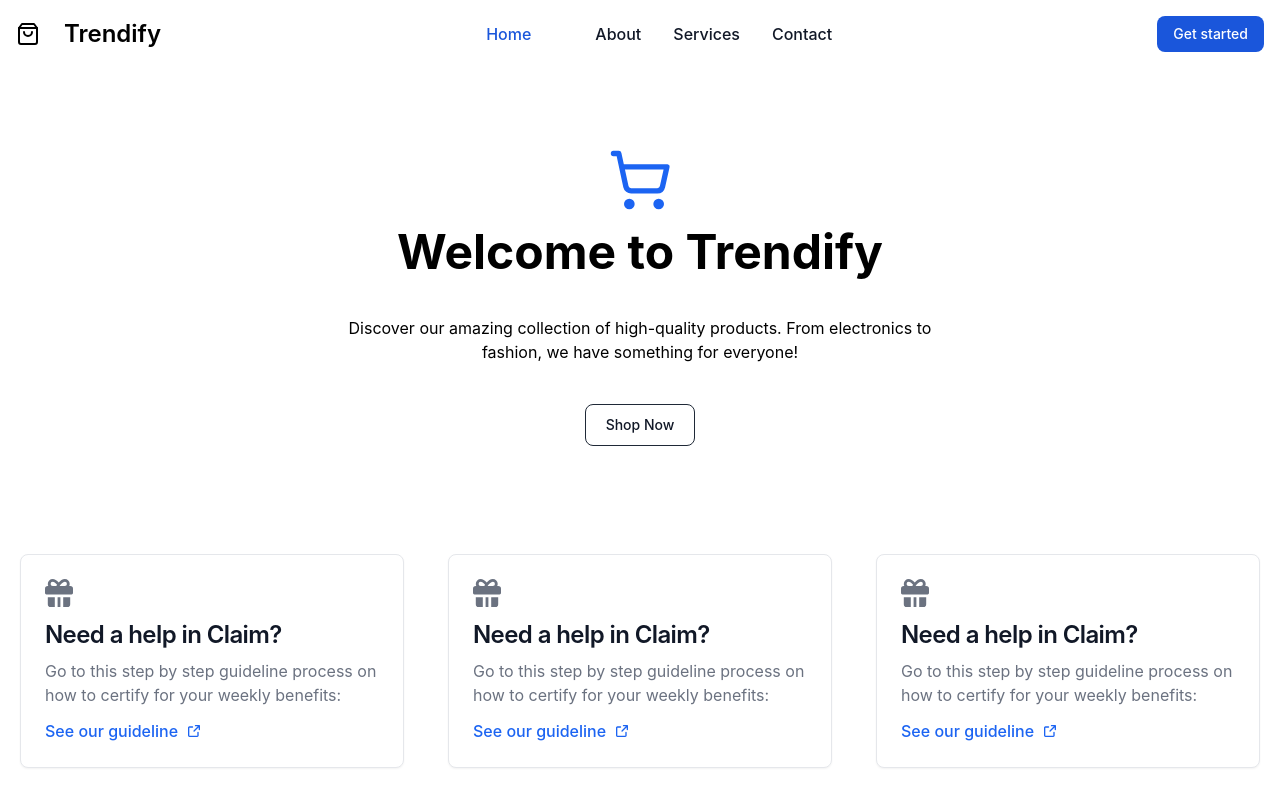
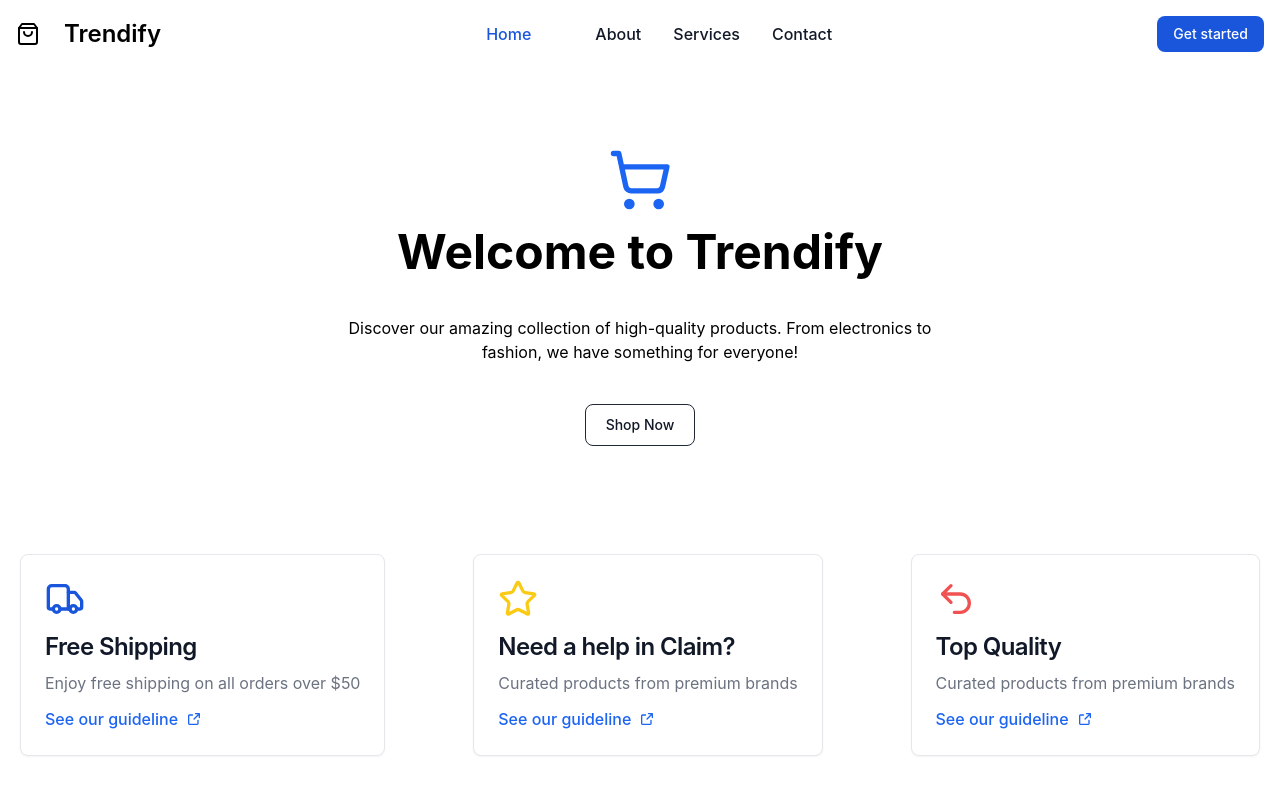
Before and after one commit to Abrar-Hosny/E-commerce, a React (Vite) app: page / in a window 1280 px wide. Built offline with nearby package versions, Linux system fonts and the light colour scheme.

Commit message:
Feat: enhance App component with new product highlights and improved layout

```diff
--- a/src/App.tsx
+++ b/src/App.tsx
@@ -1,6 +1,6 @@
 import "./index.css";
 import "flowbite";
-import { ShoppingBag, ShoppingCart } from "lucide-react";
+import { ShoppingBag, ShoppingCart, Truck, Star, Undo2 } from "lucide-react";
 
 function App() {
   return (
@@ -117,23 +117,14 @@ function App() {
         </div>
         <div className="flex justify-between p-5 items-center mt-20 ">
           <div className="max-w-sm p-6 bg-white border border-gray-200 rounded-lg shadow-sm dark:bg-gray-800 dark:border-gray-700">
-            <svg
-              className="w-7 h-7 text-gray-500 dark:text-gray-400 mb-3"
-              aria-hidden="true"
-              xmlns="http://www.w3.org/2000/svg"
-              fill="currentColor"
-              viewBox="0 0 20 20"
-            >
-              <path d="M18 5h-.7c.229-.467.349-.98.351-1.5a3.5 3.5 0 0 0-3.5-3.5c-1.717 0-3.215 1.2-4.331 2.481C8.4.842 6.949 0 5.5 0A3.5 3.5 0 0 0 2 3.5c.003.52.123 1.033.351 1.5H2a2 2 0 0 0-2 2v3a1 1 0 0 0 1 1h18a1 1 0 0 0 1-1V7a2 2 0 0 0-2-2ZM8.058 5H5.5a1.5 1.5 0 0 1 0-3c.9 0 2 .754 3.092 2.122-.219.337-.392.635-.534.878Zm6.1 0h-3.742c.933-1.368 2.371-3 3.739-3a1.5 1.5 0 0 1 0 3h.003ZM11 13H9v7h2v-7Zm-4 0H2v5a2 2 0 0 0 2 2h3v-7Zm6 0v7h3a2 2 0 0 0 2-2v-5h-5Z" />
-            </svg>
+            <Truck className="w-10 h-10 text-blue-700 dark:text-gray-400 mb-3" />
             <a href="#">
               <h5 className="mb-2 text-2xl font-semibold tracking-tight text-gray-900 dark:text-white">
-                Need a help in Claim?
+                Free Shipping
               </h5>
             </a>
             <p className="mb-3 font-normal text-gray-500 dark:text-gray-400">
-              Go to this step by step guideline process on how to certify for
-              your weekly benefits:
+              Enjoy free shipping on all orders over $50
             </p>
             <a
               href="#"
@@ -158,23 +149,15 @@ function App() {
             </a>
           </div>
           <div className="max-w-sm p-6 bg-white border border-gray-200 rounded-lg shadow-sm dark:bg-gray-800 dark:border-gray-700">
-            <svg
-              className="w-7 h-7 text-gray-500 dark:text-gray-400 mb-3"
-              aria-hidden="true"
-              xmlns="http://www.w3.org/2000/svg"
-              fill="currentColor"
-              viewBox="0 0 20 20"
-            >
-              <path d="M18 5h-.7c.229-.467.349-.98.351-1.5a3.5 3.5 0 0 0-3.5-3.5c-1.717 0-3.215 1.2-4.331 2.481C8.4.842 6.949 0 5.5 0A3.5 3.5 0 0 0 2 3.5c.003.52.123 1.033.351 1.5H2a2 2 0 0 0-2 2v3a1 1 0 0 0 1 1h18a1 1 0 0 0 1-1V7a2 2 0 0 0-2-2ZM8.058 5H5.5a1.5 1.5 0 0 1 0-3c.9 0 2 .754 3.092 2.122-.219.337-.392.635-.534.878Zm6.1 0h-3.742c.933-1.368 2.371-3 3.739-3a1.5 1.5 0 0 1 0 3h.003ZM11 13H9v7h2v-7Zm-4 0H2v5a2 2 0 0 0 2 2h3v-7Zm6 0v7h3a2 2 0 0 0 2-2v-5h-5Z" />
-            </svg>
+            <Star className="w-10 h-10 text-yellow-300  dark:text-gray-400 mb-3" />
             <a href="#">
               <h5 className="mb-2 text-2xl font-semibold tracking-tight text-gray-900 dark:text-white">
                 Need a help in Claim?
               </h5>
             </a>
             <p className="mb-3 font-normal text-gray-500 dark:text-gray-400">
-              Go to this step by step guideline process on how to certify for
-              your weekly benefits:
+            Curated products from premium brands
+
             </p>
             <a
               href="#"
@@ -199,23 +182,14 @@ function App() {
             </a>
           </div>
           <div className="max-w-sm p-6 bg-white border border-gray-200 rounded-lg shadow-sm dark:bg-gray-800 dark:border-gray-700">
-            <svg
-              className="w-7 h-7 text-gray-500 dark:text-gray-400 mb-3"
-              aria-hidden="true"
-              xmlns="http://www.w3.org/2000/svg"
-              fill="currentColor"
-              viewBox="0 0 20 20"
-            >
-              <path d="M18 5h-.7c.229-.467.349-.98.351-1.5a3.5 3.5 0 0 0-3.5-3.5c-1.717 0-3.215 1.2-4.331 2.481C8.4.842 6.949 0 5.5 0A3.5 3.5 0 0 0 2 3.5c.003.52.123 1.033.351 1.5H2a2 2 0 0 0-2 2v3a1 1 0 0 0 1 1h18a1 1 0 0 0 1-1V7a2 2 0 0 0-2-2ZM8.058 5H5.5a1.5 1.5 0 0 1 0-3c.9 0 2 .754 3.092 2.122-.219.337-.392.635-.534.878Zm6.1 0h-3.742c.933-1.368 2.371-3 3.739-3a1.5 1.5 0 0 1 0 3h.003ZM11 13H9v7h2v-7Zm-4 0H2v5a2 2 0 0 0 2 2h3v-7Zm6 0v7h3a2 2 0 0 0 2-2v-5h-5Z" />
-            </svg>
+            <Undo2 className="w-10 h-10 text-red-500 dark:text-gray-400 mb-3" />
             <a href="#">
               <h5 className="mb-2 text-2xl font-semibold tracking-tight text-gray-900 dark:text-white">
-                Need a help in Claim?
+                Top Quality
               </h5>
             </a>
             <p className="mb-3 font-normal text-gray-500 dark:text-gray-400">
-              Go to this step by step guideline process on how to certify for
-              your weekly benefits:
+              Curated products from premium brands
             </p>
             <a
               href="#"
```
